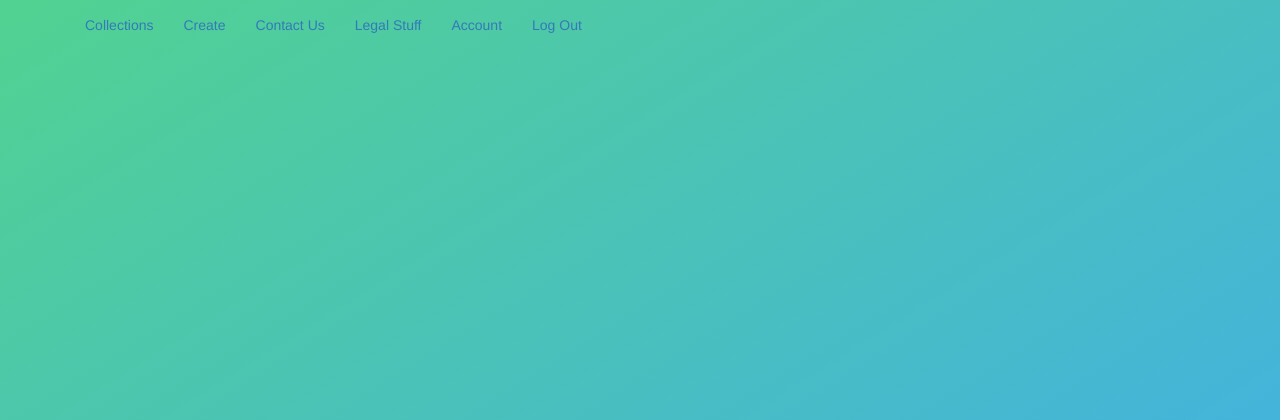
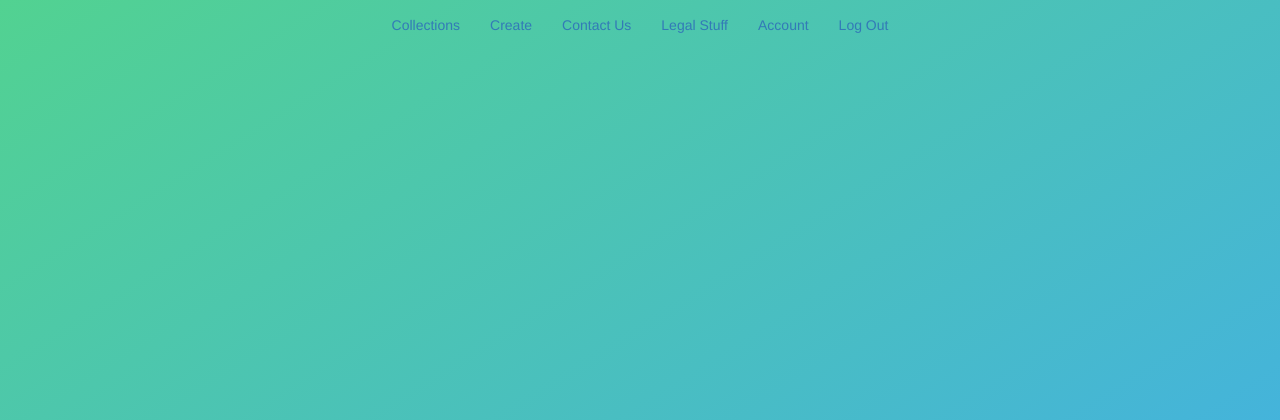
Before and after one commit to CSCD488Team1-F17/MagpieCMS, a PHP site: template app/templates/base.twig in a window 1280 px wide. Shown: the top 420 px of the page. Run offline with PHP 8.4, Linux system fonts and the light colour scheme; the template is opened without the code that fills it, so the values that code supplies are empty; some libraries are stand-ins or nearby versions.

Commit message:
working on navbar

```diff
--- a/app/templates/base.twig
+++ b/app/templates/base.twig
@@ -30,7 +30,7 @@
           </button>
         </div>
         <div class="collapse navbar-collapse" id="navbar-ex-collapse">
-          <ul class="nav navbar-nav">
+          <ul class="nav navbar-nav" style="position: absolute; left: 50%; transform: translatex(-50%);">
             <li class="active">
               <a href="">Collections</a>
             </li>
```
